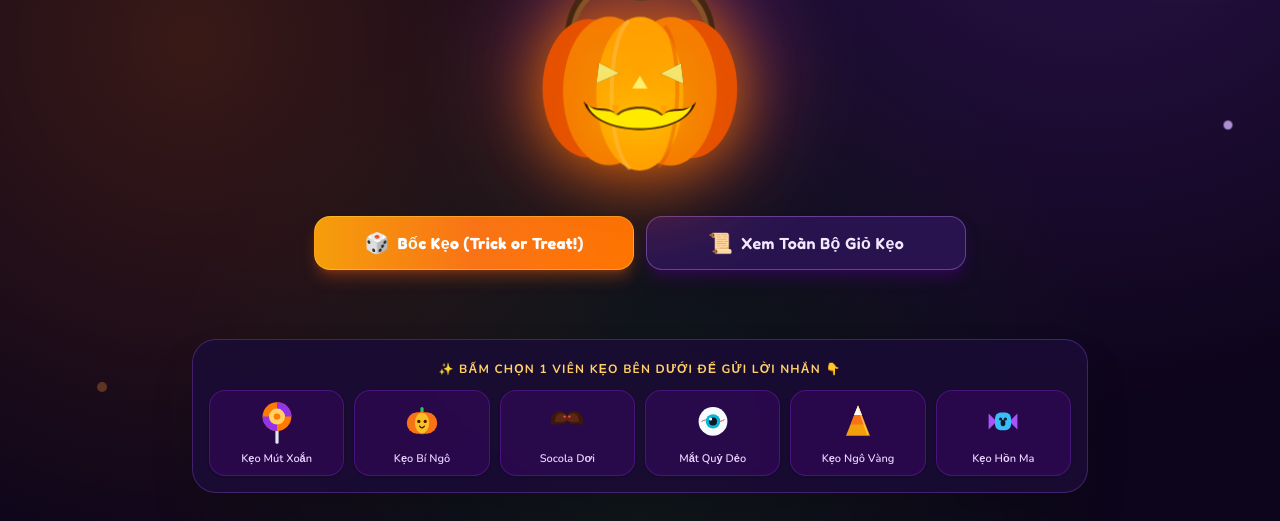
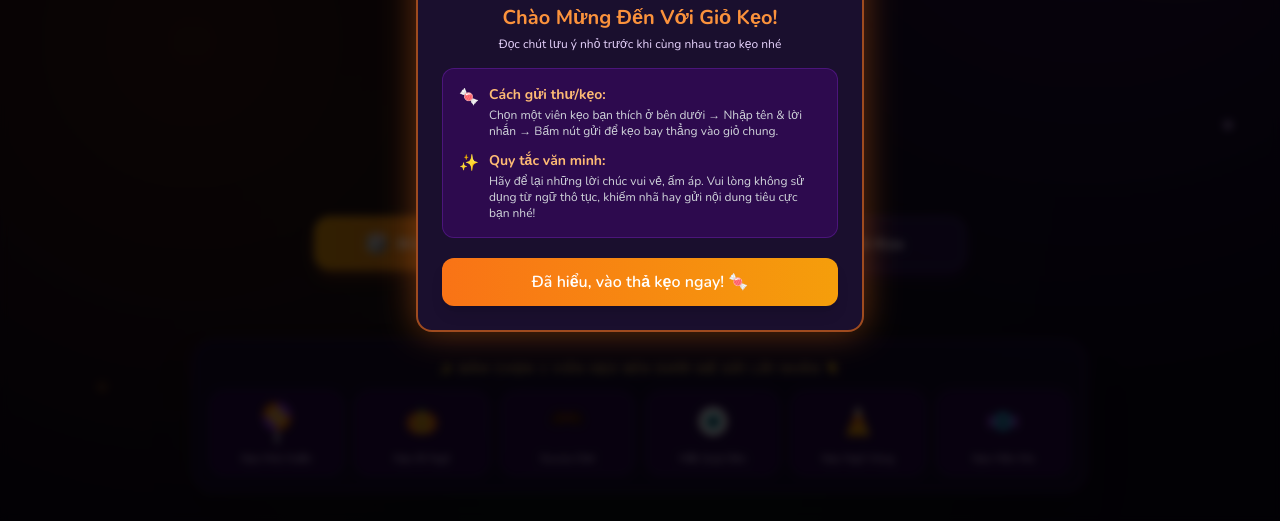
Before and after one commit to panguyen110811-ctrl/gio-keo-halloween, a plain HTML site: page index.html in a window 1280 px wide. Shown: the part 279-800 px from the top of the page. Drawn offline with nearby package versions, Linux system fonts and the light colour scheme; no server answers.

Commit message:
index.html
Halloween

```diff
--- a/index.html
+++ b/index.html
@@ -133,7 +133,44 @@
   </style>
 </head>
 <body class="text-white relative flex flex-col justify-between p-3 sm:p-6 min-h-screen">
+<!-- BẢNG THÔNG BÁO VĂN MINH & HƯỚNG DẪN -->
+<div id="welcome-modal" class="fixed inset-0 z-50 flex items-center justify-center bg-black/80 backdrop-blur-sm p-4">
+  <div class="relative w-full max-w-md rounded-2xl border-2 border-orange-500/60 bg-[#1a0f2e] p-6 text-white shadow-[0_0_35px_rgba(249,115,22,0.4)] text-center">
 
+    <!-- Tiêu đề -->
+    <div class="mx-auto mb-3 flex h-14 w-14 items-center justify-center rounded-full bg-orange-500/20 text-3xl">
+      🎃
+    </div>
+    <h3 class="text-xl font-bold text-orange-400">Chào Mừng Đến Với Giỏ Kẹo!</h3>
+    <p class="mt-1 text-xs text-purple-200">Đọc chút lưu ý nhỏ trước khi cùng nhau trao kẹo nhé</p>
+
+    <!-- Nội dung hướng dẫn & quy định -->
+    <div class="mt-4 space-y-3 rounded-xl bg-purple-950/60 p-4 text-left text-sm border border-purple-800/50">
+      <div class="flex items-start gap-2.5">
+        <span class="text-base">🍬</span>
+        <div>
+          <strong class="text-orange-300">Cách gửi thư/kẹo:</strong>
+          <p class="text-xs text-gray-300 mt-0.5">Chọn một viên kẹo bạn thích ở bên dưới → Nhập tên & lời nhắn → Bấm nút gửi để kẹo bay thẳng vào giỏ chung.</p>
+        </div>
+      </div>
+
+      <div class="flex items-start gap-2.5">
+        <span class="text-base">✨</span>
+        <div>
+          <strong class="text-orange-300">Quy tắc văn minh:</strong>
+          <p class="text-xs text-gray-300 mt-0.5">Hãy để lại những lời chúc vui vẻ, ấm áp. Vui lòng không sử dụng từ ngữ thô tục, khiếm nhã hay gửi nội dung tiêu cực bạn nhé!</p>
+        </div>
+      </div>
+    </div>
+
+    <!-- Nút xác nhận OK -->
+    <button
+      onclick="document.getElementById('welcome-modal').classList.add('hidden')"
+      class="mt-5 w-full rounded-xl bg-gradient-to-r from-orange-500 to-amber-500 py-3 font-semibold text-white shadow-lg transition-transform hover:scale-[1.02] active:scale-[0.98]">
+      Đã hiểu, vào thả kẹo ngay! 🍬
+    </button>
+  </div>
+</div>
   <!-- ==================== HÌNH NỀN HALLOWEEN MA MỊ ==================== -->
   <div class="fixed inset-0 pointer-events-none overflow-hidden z-0">
     <!-- Mặt trăng rằm -->
```
